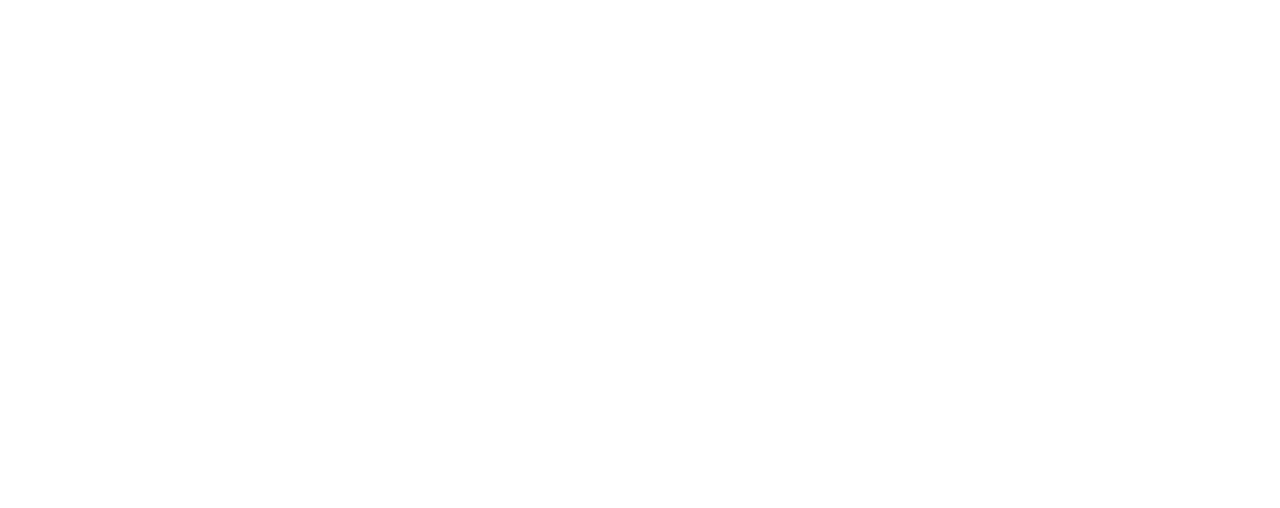
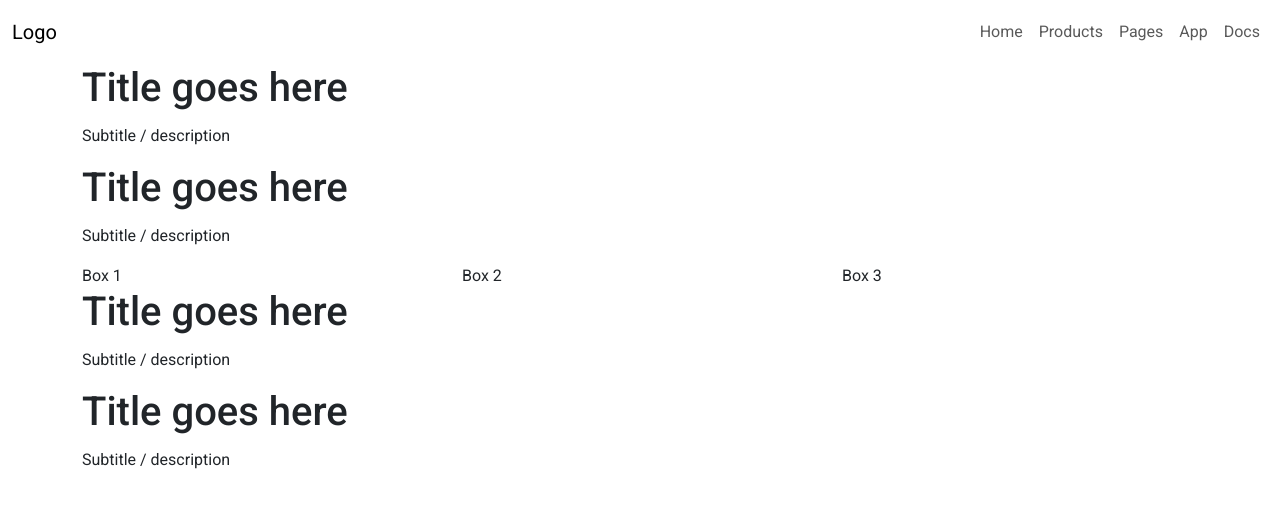
Before and after one commit to Akamya/odoo-design-exercice-elodielanglet, a website built with Vite: page index.html in a window 1280 px wide. Built offline with nearby package versions, Linux system fonts and the light colour scheme.

Commit message:
chore: create basic site skeleton and navbar, test Bootstrap JS

```diff
--- a/index.html
+++ b/index.html
@@ -8,6 +8,86 @@
   </head>
   <body>
     <div id="app"></div>
+    <!-- Navbar -->
+    <nav class="navbar navbar-expand-md">
+      <div class="container-xxl">
+        <a class="navbar-brand" href="home">Logo</a>
+        <!-- Toggle button for mobile nav -->
+        <button
+          class="navbar-toggler"
+          type="button"
+          data-bs-toggle="collapse"
+          data-bs-target="#main-nav"
+          aria-controls="main-nav"
+          aria-expanded="false"
+          aria-label="Toggle navigation"
+        >
+          <span class="navbar-toggler-icon"></span>
+        </button>
+        <!-- Navbar links -->
+        <div
+          class="collapse navbar-collapse justify-content-end align-items-center"
+          id="main-nav"
+        >
+          <ul class="navbar-nav ms-auto">
+            <li class="nav-item">
+              <a class="nav-link" href="#hero">Home</a>
+            </li>
+            <li class="nav-item">
+              <a class="nav-link" href="#intro">Products</a>
+            </li>
+            <li class="nav-item">
+              <a class="nav-link" href="#awards">Pages</a>
+            </li>
+            <li class="nav-item">
+              <a class="nav-link" href="#faq">App</a>
+            </li>
+            <li class="nav-item">
+              <a class="nav-link" href="#faq">Docs</a>
+            </li>
+          </ul>
+        </div>
+      </div>
+    </nav>
+    <!-- Hero -->
+    <section id="hero">
+      <div class="container">
+        <h1>Title goes here</h1>
+
+        <p>Subtitle / description</p>
+      </div>
+    </section>
+    <!-- Intro -->
+    <section id="intro">
+      <div class="container">
+        <h1>Title goes here</h1>
+        <p>Subtitle / description</p>
+      </div>
+    </section>
+    <!-- Awards -->
+    <section id="awards">
+      <div class="container">
+        <div class="row">
+          <div class="col-md-4">Box 1</div>
+          <div class="col-md-4">Box 2</div>
+          <div class="col-md-4">Box 3</div>
+        </div>
+      </div>
+    </section>
+    <!-- FAQ -->
+    <section id="faq">
+      <div class="container">
+        <h1>Title goes here</h1>
+        <p>Subtitle / description</p>
+      </div>
+    </section>
+    <!-- Footer -->
+    <footer>
+      <div class="container">
+        <h1>Title goes here</h1>
+        <p>Subtitle / description</p>
+      </div>
+    </footer>
     <script type="module" src="/src/main.js"></script>
   </body>
 </html>
--- a/src/main.js
+++ b/src/main.js
@@ -1,3 +1,5 @@
+import "bootstrap/dist/css/bootstrap.min.css";
+import "bootstrap/dist/js/bootstrap.bundle.min.js";
 import "./main.scss";
 
 document.querySelector("#app").innerHTML = `
--- a/src/variables.scss
+++ b/src/variables.scss
@@ -1,8 +1,8 @@
 @import url("https://fonts.googleapis.com/css2?family=Roboto:ital,wght@0,100..900;1,100..900&display=swap");
 
 // Colors
-$primary: #038aff;
-$secondary: #161348;
+$bleu: #038aff;
+$bleumarine: #161348;
 $yellow: #ffb93c;
 $green: #58cca7;
 $bg-body: #ffffff;
@@ -24,20 +24,3 @@ $border-radius-lg: 1rem;
 
 // Shadows
 $box-shadow: 0 0.5rem 1rem rgba(0, 0, 0, 0.15);
-
-// Color map
-$theme-colors: (
-  primary: $primary,
-  secondary: $secondary,
-  yellow: $yellow,
-  green: $green,
-);
-
-@each $name, $color in $theme-colors {
-  .bg-#{$name} {
-    background-color: $color;
-  }
-  .text-#{$name} {
-    color: $color;
-  }
-}
```
